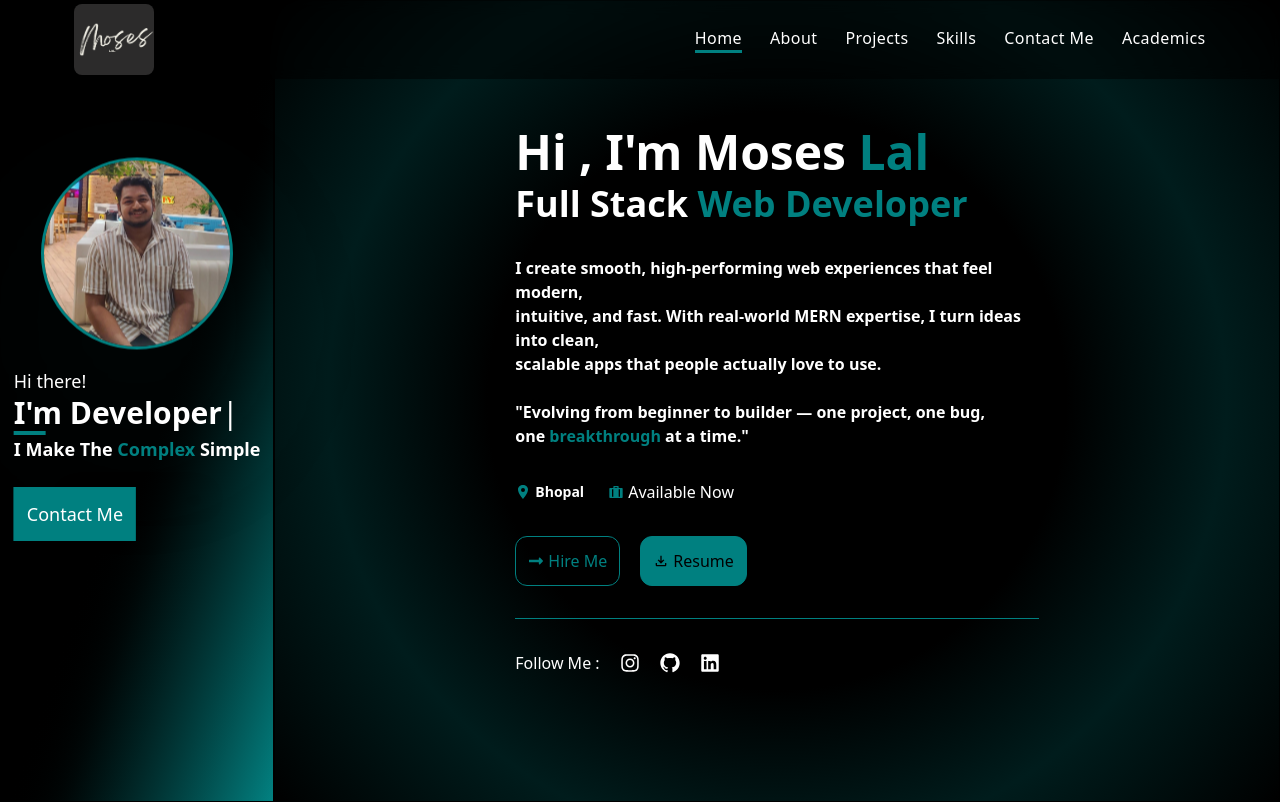
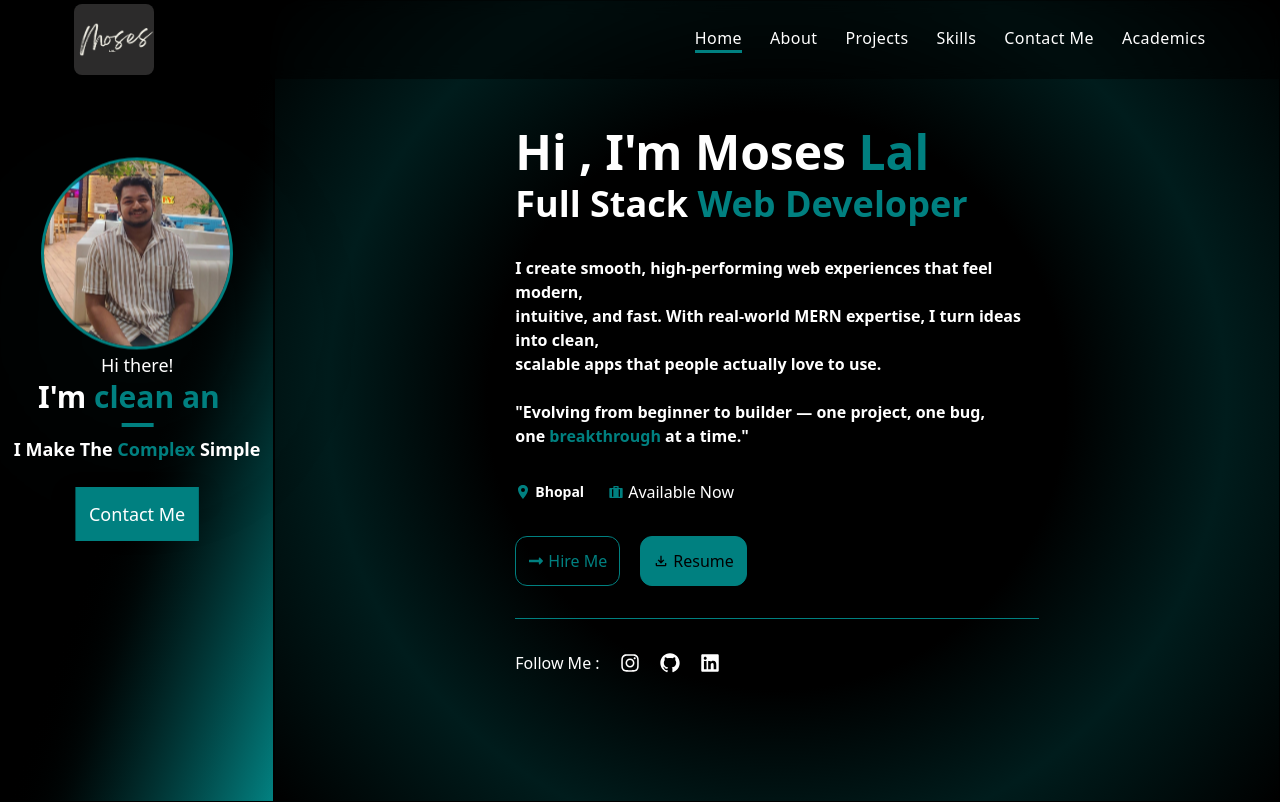
Before and after one commit to Moses-lal/Portfolio, a React (Vite) app: page / in a window 1280 px wide. Built offline with nearby package versions, Linux system fonts and the light colour scheme.

Commit message:
navbar designing using typerwriter library

```diff
--- a/package.json
+++ b/package.json
@@ -15,6 +15,7 @@
     "react-dom": "^19.1.1",
     "react-icons": "^5.5.0",
     "react-router-dom": "^7.8.1",
+    "react-simple-typewriter": "^5.0.1",
     "tailwindcss": "^4.1.12"
   },
   "devDependencies": {
--- a/src/components/Animation.jsx
+++ b/src/components/Animation.jsx
@@ -1,3 +1,5 @@
+import { Typewriter } from "react-simple-typewriter";
+
 export default function BouncingAvatar() {
   return (
     <div className="flex items-center justify-center min-h-screen bg-gradient-to-br from-black via-black to-[#008080]/90">
@@ -60,17 +62,44 @@ export default function BouncingAvatar() {
         <div className="absolute -bottom-8 left-1/2 -translate-x-1/2 w-40 h-5 bg-black/30 rounded-full blur-md shadow-pulse"></div>
 
         <div className="mt-30">
-          <p className="absolute -bottom-16 left-1/2 -translate-x-1/2 text-white font-bold text-lg whitespace-nowrap">
-           <span className="font-medium"> Hi there!</span> <br />
-          <span className="text-3xl font-bold"> I'm Developer<span className="font-medium">|</span> </span> <br />
-          <hr className="w-8 text-[#008080] border-2"/>
-            I Make The <span className="text-[#008080]">Complex</span>  Simple <br />
+          <p className="absolute -bottom-16 left-1/2 -translate-x-1/2 text-white font-bold text-lg whitespace-nowrap text-center">
 
-            <button className="border p-3 bg-[#008080] border-[#008080] text-white font-medium mt-6">Contact Me</button>
+            {/* Hi There */}
+            <span className="font-medium">Hi there!</span>
+            <br />
+
+            {/*  Looping Words Added Here */}
+            <span className="text-3xl font-bold">
+              I'm{" "}
+              <span className="text-[#008080]">
+                <Typewriter
+                  words={[
+                    "Full Stack MERN Developer",
+                    "clean and fast code",
+                    "I believe unique ideas result in creative designs",
+                    "eager to solve real-world problems",
+                    "lets build something amazing together!",
+                  ]}
+                  loop
+                  cursor
+                  cursorStyle="|"
+                  typeSpeed={80}
+                  deleteSpeed={50}
+                  delaySpeed={1500}
+                />
+              </span>
+            </span>
+
+            <br />
+            <hr className="w-8 mx-auto my-2 border-2 border-[#008080]" />
+
+            I Make The <span className="text-[#008080]">Complex</span> Simple
+            <br />
+
+            <button className="border p-3 bg-[#008080] border-[#008080] text-white font-medium mt-6">
+              Contact Me
+            </button>
           </p>
-
-
-
         </div>
       </div>
     </div>
--- /dev/null
+++ b/src/pages/Skills.jsx
@@ -0,0 +1,7 @@
+import React from 'react'
+
+export const Skills = () => {
+  return (
+    <div>Skills</div>
+  )
+}
```
Also changed, not shown: 1 other file (tests, documents, lock files or other folders).
